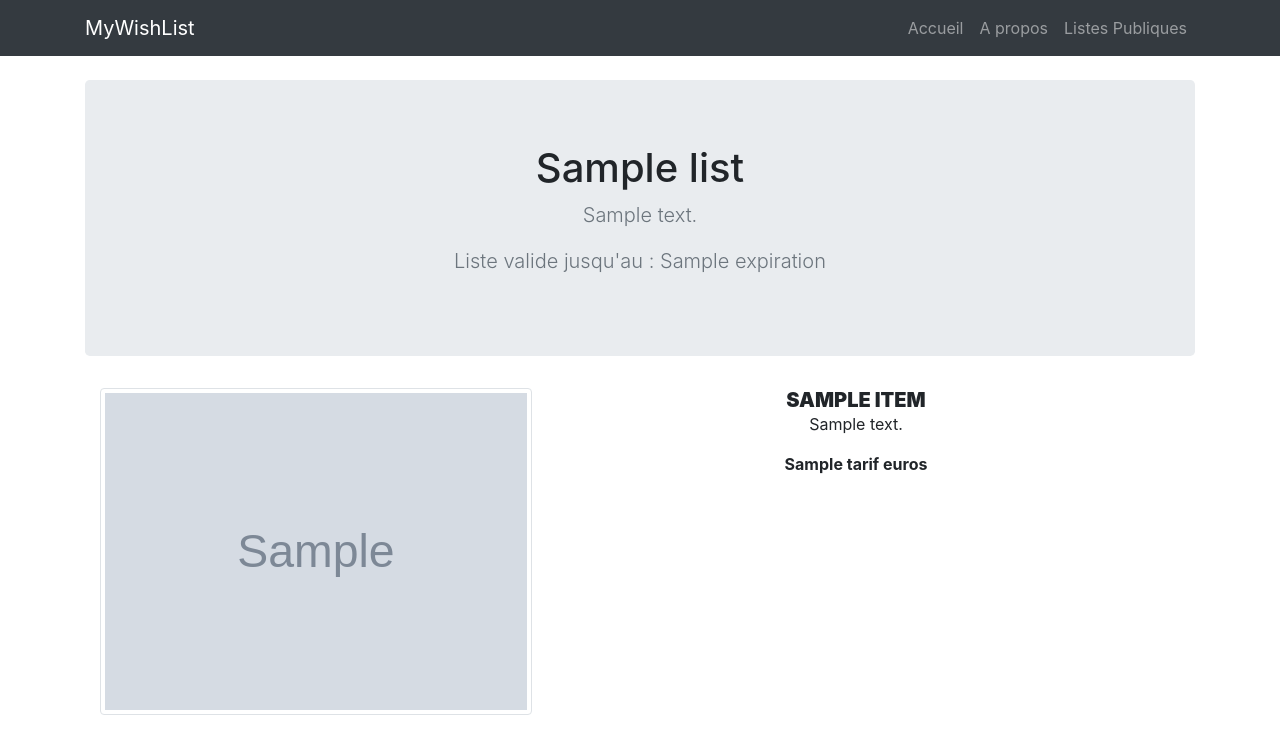
After one commit to juliennoel9/mywishlist, a PHP site: template src/views/item.phtml in a window 1280 px wide. The commit adds this page. Shown: the top 754 px of the page. Run offline with PHP 8.4, Linux system fonts and the light colour scheme; the template is opened without the code that fills it: most values are stand-ins (such as "Sample title", 1, 10 or a date in 2020); grey boxes marked "Sample" are stand-in pictures.

Commit message:
Ajout de la possibilité de visionner la page d'un item faisant partie d'une liste

```diff
--- a/composer.json
+++ b/composer.json
@@ -20,7 +20,8 @@
     "illuminate/database": "5.5.*",
     "slim/slim": "3.*",
     "slim/php-view": "2.*",
-    "php": ">=7.0.33"
+    "php": ">=7.0.33",
+    "ext-mysql_xdevapi": "*"
   },
 
   "autoload":{
--- /dev/null
+++ b/src/views/item.phtml
@@ -0,0 +1,17 @@
+<section class="jumbotron text-center mt-4">
+    <div class="container">
+        <i style="display: block;}" class="fas fa-wrench" onclick="document.location = '<?= $router->pathFor('list', ['token' => $list->token]) ?>';"></i>
+        <h1 class="jumbotron-heading"><?= $list->titre ?></h1>
+        <p class="lead text-muted"><?= $list->description ?></p>
+        <p class="lead text-muted">Liste valide jusqu'au : <?= $list->expiration ?></p>
+    </div>
+</section>
+
+<div class="container mt-4">
+    <img class="rounded float-left img-thumbnail" width=40% src="/public/images/<?= $item->img ?>">
+    <div class="text-center">
+        <h5 class="text-uppercase font-weight-bold m-auto text-center"><strong><?= $item->nom ?></strong></h5>
+        <p><?= $item->descr ?></p>
+        <p><strong><?= $item->tarif ?> euros </strong></p>
+    </div>
+</div>
--- a/src/views/list.phtml
+++ b/src/views/list.phtml
@@ -14,7 +14,7 @@
 
         <tbody>
         <?php foreach ($items as $item) : ?>
-            <tr onclick="document.location='<?= $router->pathFor('about') ?>';">
+            <tr onclick="document.location='<?= $router->pathFor('item', ['token' => $list->token, 'id' => $item->id]) ?>';">
                 <th scope="row"><?= $item->id ?></th>
                 <td><?= $item->liste_id ?></td>
                 <td><?= $item->nom ?></td>
```
Also changed, not shown: index.php (+7 -2 lines), src/controllers/ItemController.php (added, +31 -0 lines).
